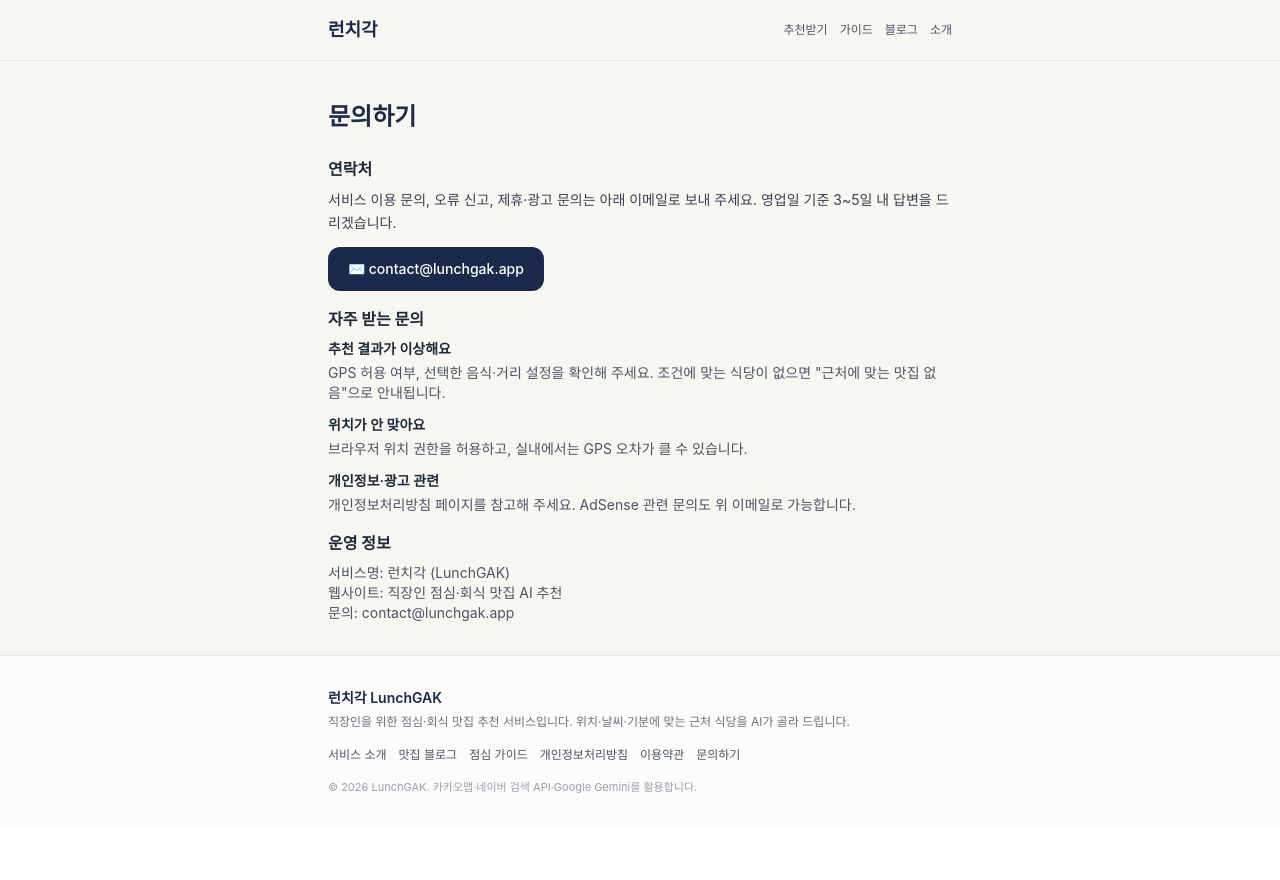
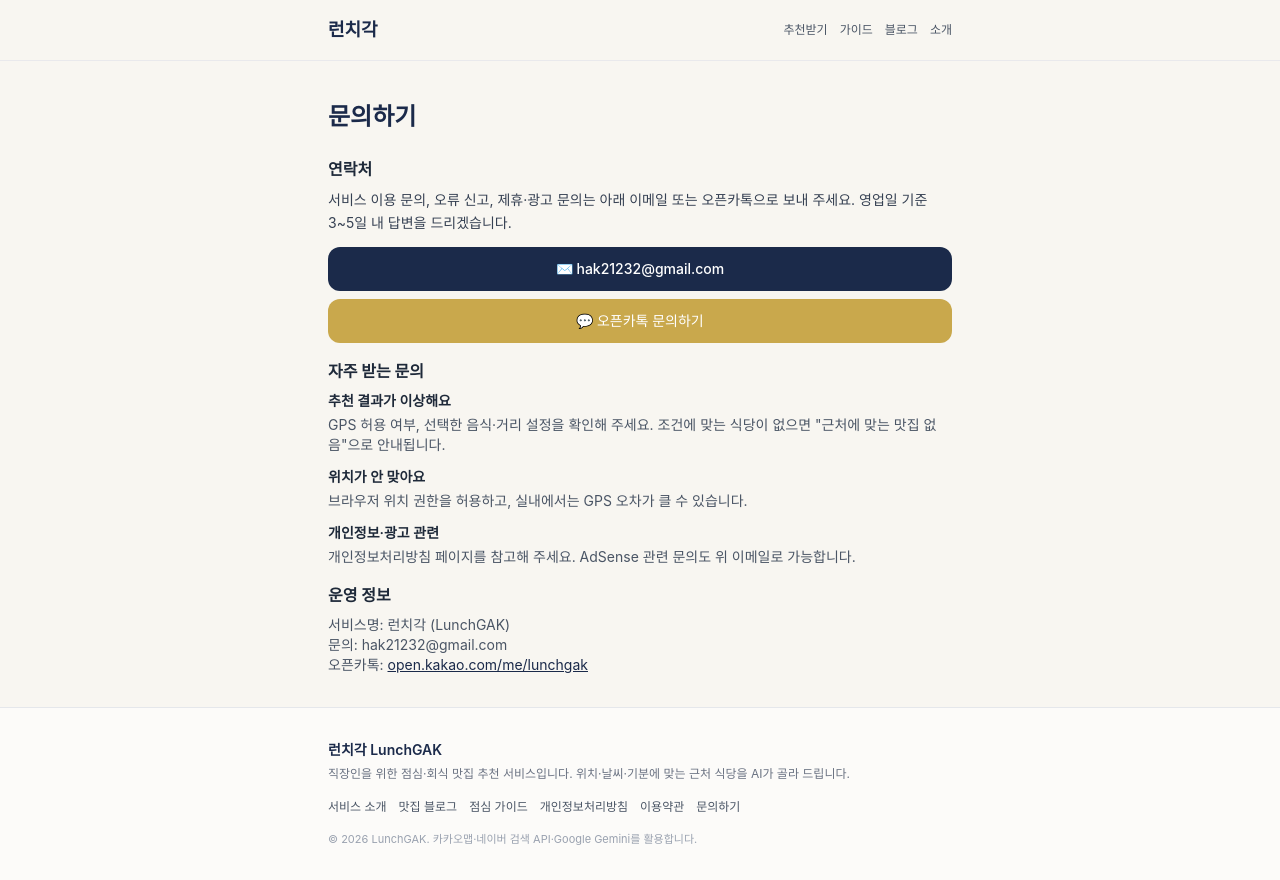
Before and after one commit to hak21232-max/LunchGak_wab, a React (Vite) app: page /contact in a window 1280 px wide. Before the commit the page ends 828 px from the top, so only its background shows below. Built offline with nearby package versions, Linux system fonts and the light colour scheme.

Commit message:
Functions 백엔드 추가

```diff
--- a/index.html
+++ b/index.html
@@ -46,7 +46,7 @@
         "@type": "Organization",
         "name": "LunchGAK",
         "url": "/",
-        "email": "contact@lunchgak.app",
+        "email": "hak21232@gmail.com",
         "description": "직장인 점심·회식 맛집 추천 웹 서비스"
       }
     </script>
--- a/src/pages/Contact.jsx
+++ b/src/pages/Contact.jsx
@@ -1,28 +1,37 @@
 import ContentPage, { ContentSection } from '../components/ContentPage'
 
-const CONTACT_EMAIL = 'contact@lunchgak.app'
+const CONTACT_EMAIL = 'hak21232@gmail.com'
+const OPEN_KAKAO_URL = 'https://open.kakao.com/me/lunchgak'
 
 export default function Contact() {
   return (
     <ContentPage
       title="문의하기"
-      description="런치각(LunchGAK) 서비스 문의·제휴·오류 신고. contact@lunchgak.app"
+      description="런치각(LunchGAK) 서비스 문의·제휴·오류 신고. 이메일 또는 오픈카톡으로 연락해 주세요."
       path="/contact"
       backTo={null}
     >
       <ContentSection title="연락처">
         <p>
-          서비스 이용 문의, 오류 신고, 제휴·광고 문의는 아래 이메일로 보내 주세요.
-          영업일 기준 3~5일 내 답변을 드리겠습니다.
+          서비스 이용 문의, 오류 신고, 제휴·광고 문의는 아래 이메일 또는 오픈카톡으로
+          보내 주세요. 영업일 기준 3~5일 내 답변을 드리겠습니다.
         </p>
-        <p className="mt-3">
+        <div className="mt-3 flex flex-col gap-2">
           <a
             href={`mailto:${CONTACT_EMAIL}?subject=[런치각] 문의`}
-            className="inline-block rounded-xl bg-primary px-5 py-3 text-sm font-medium text-white"
+            className="inline-block rounded-xl bg-primary px-5 py-3 text-center text-sm font-medium text-white"
           >
             ✉️ {CONTACT_EMAIL}
           </a>
-        </p>
+          <a
+            href={OPEN_KAKAO_URL}
+            target="_blank"
+            rel="noopener noreferrer"
+            className="inline-block rounded-xl bg-accent px-5 py-3 text-center text-sm font-medium text-white"
+          >
+            💬 오픈카톡 문의하기
+          </a>
+        </div>
       </ContentSection>
 
       <ContentSection title="자주 받는 문의">
@@ -54,9 +63,17 @@
         <p className="text-sm text-gray-600">
           서비스명: 런치각 (LunchGAK)
           <br />
-          웹사이트: 직장인 점심·회식 맛집 AI 추천
+          문의: {CONTACT_EMAIL}
           <br />
-          문의: {CONTACT_EMAIL}
+          오픈카톡:{' '}
+          <a
+            href={OPEN_KAKAO_URL}
+            target="_blank"
+            rel="noopener noreferrer"
+            className="text-primary underline"
+          >
+            open.kakao.com/me/lunchgak
+          </a>
         </p>
       </ContentSection>
     </ContentPage>
```
